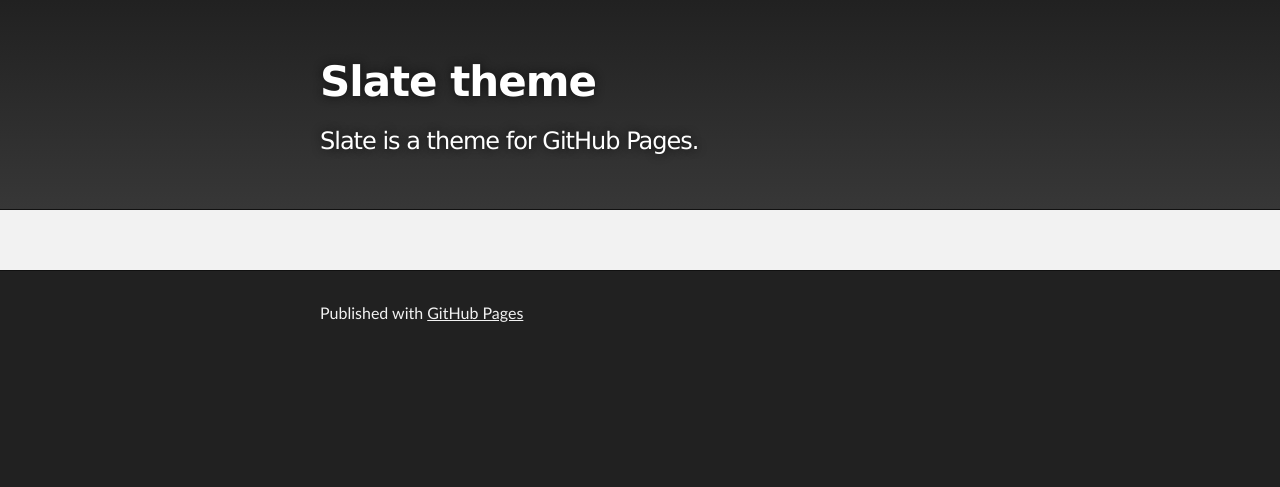
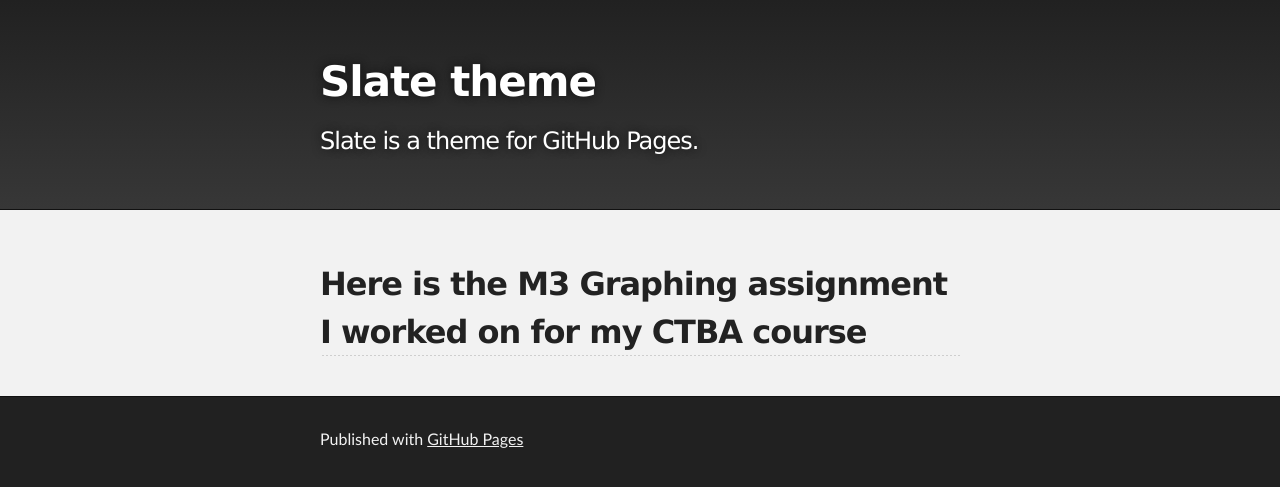
Before and after one commit to amandalem/amandalem.github.io, a Jekyll site: the page built from graphing/index.md, in a window 1280 px wide. Shown: the top 487 px of the page. Built offline with Jekyll 4.4.1, drawn with Linux system fonts in a browser that asks for light colours; our own code applies the rules of GitHub Pages for plain Markdown files.

Commit message:
Update index.md

```diff
--- a/graphing/index.md
+++ b/graphing/index.md
@@ -2,3 +2,6 @@
 title: M3 Grpahing Assignment
 description: Total Construction Spending Over Time
 ---
+
+Here is the M3 Graphing assignment I worked on for my CTBA course
+-
```
